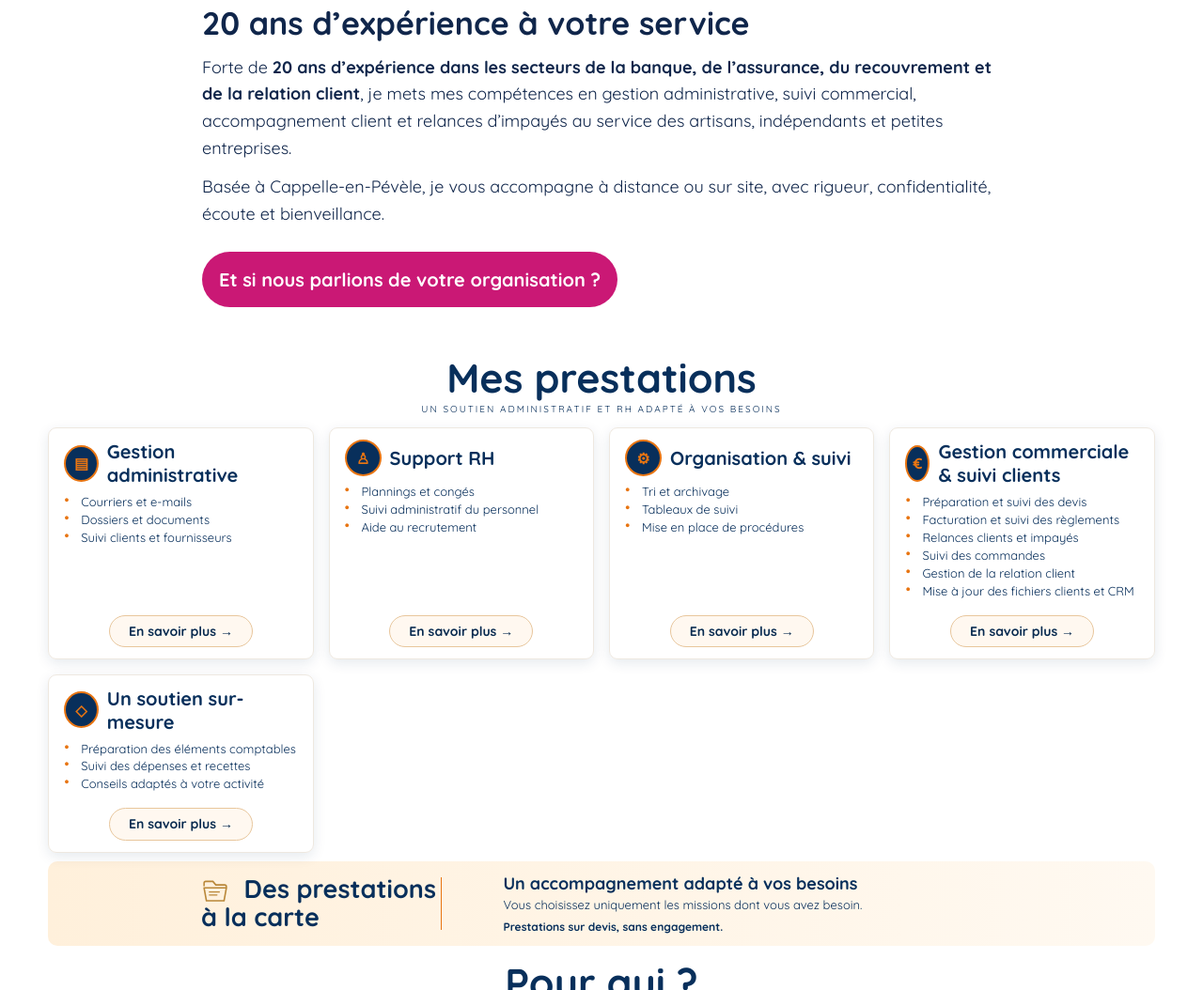
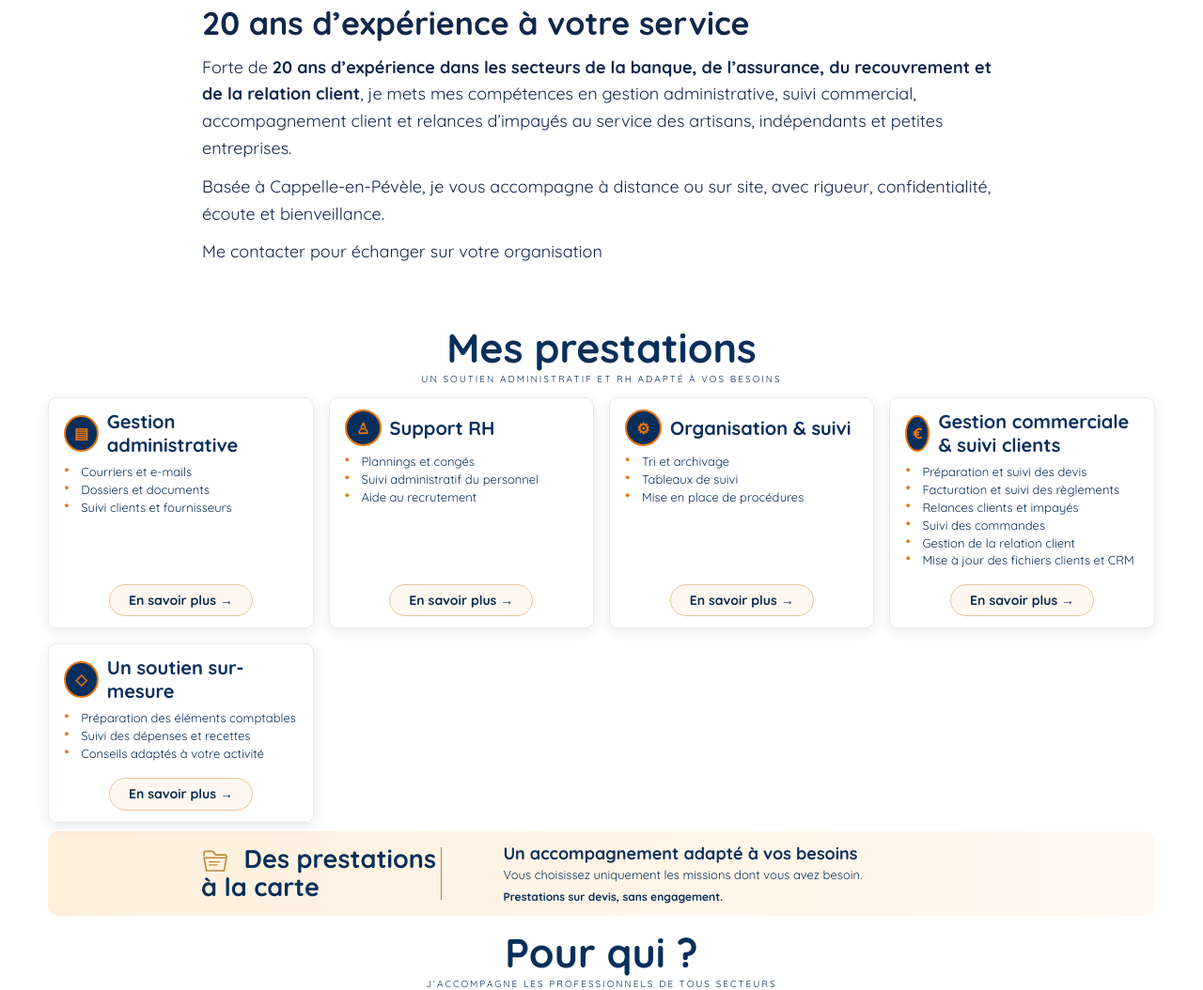
Before and after one commit to Essentielgest/essentielgest, a plain HTML site: page index.html in a window 1280 px wide. Shown: the part 1311-2365 px from the top of the page at 94% size. Drawn offline with nearby package versions, Linux system fonts and the light colour scheme.

Commit message:
Retirer le grand bandeau rose sous la présentation

```diff
--- a/index.html
+++ b/index.html
@@ -96,7 +96,7 @@ footer{background:var(--navy);color:#fff;padding:14px 18%}.legal{background:#fff
 <h2 id="about-heading">20 ans d’expérience à votre service</h2>
 <p>Forte de <strong>20 ans d’expérience dans les secteurs de la banque, de l’assurance, du recouvrement et de la relation client</strong>, je mets mes compétences en gestion administrative, suivi commercial, accompagnement client et relances d’impayés au service des artisans, indépendants et petites entreprises.</p>
 <p>Basée à Cappelle-en-Pévèle, je vous accompagne à distance ou sur site, avec rigueur, confidentialité, écoute et bienveillance.</p>
-<a class="about-contact" href="#contact">Et si nous parlions de votre organisation ?</a>
+<p class="about-simple-contact"><a href="#contact">Me contacter pour échanger sur votre organisation</a></p>
 </div></section>
 <section class="services" id="prestations"><h2 class="title">Mes prestations</h2><div class="subtitle">UN SOUTIEN ADMINISTRATIF ET RH ADAPTÉ À VOS BESOINS</div><div class="service-grid">
 <article class="card"><h3><span class="circle">▤</span>Gestion administrative</h3>
```
